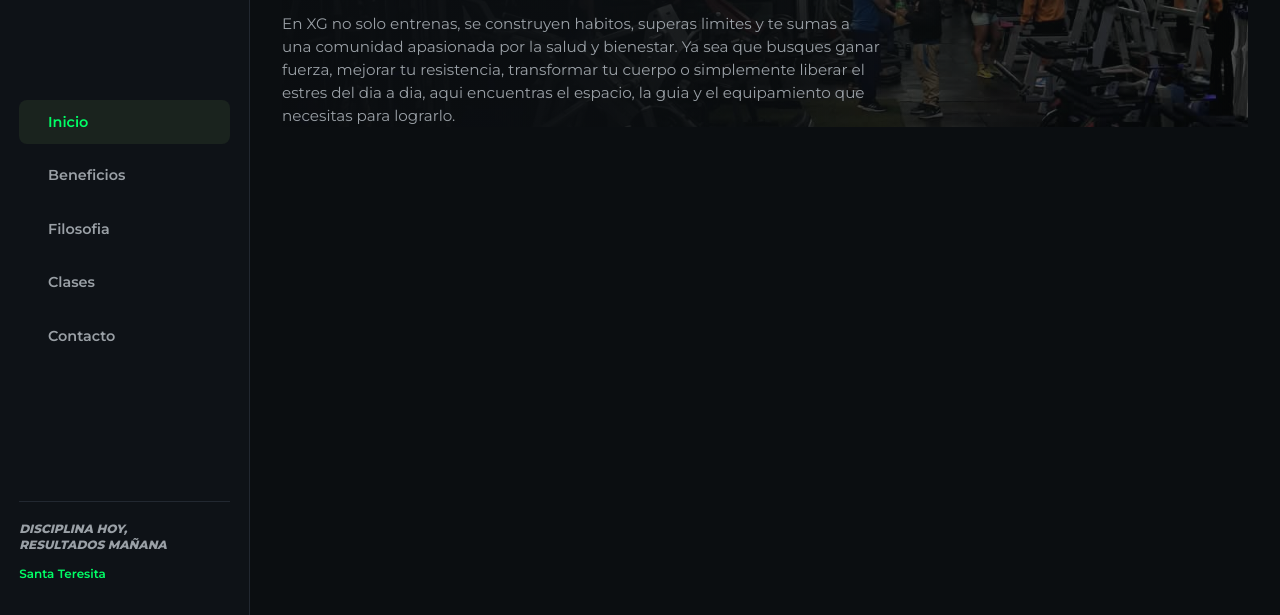
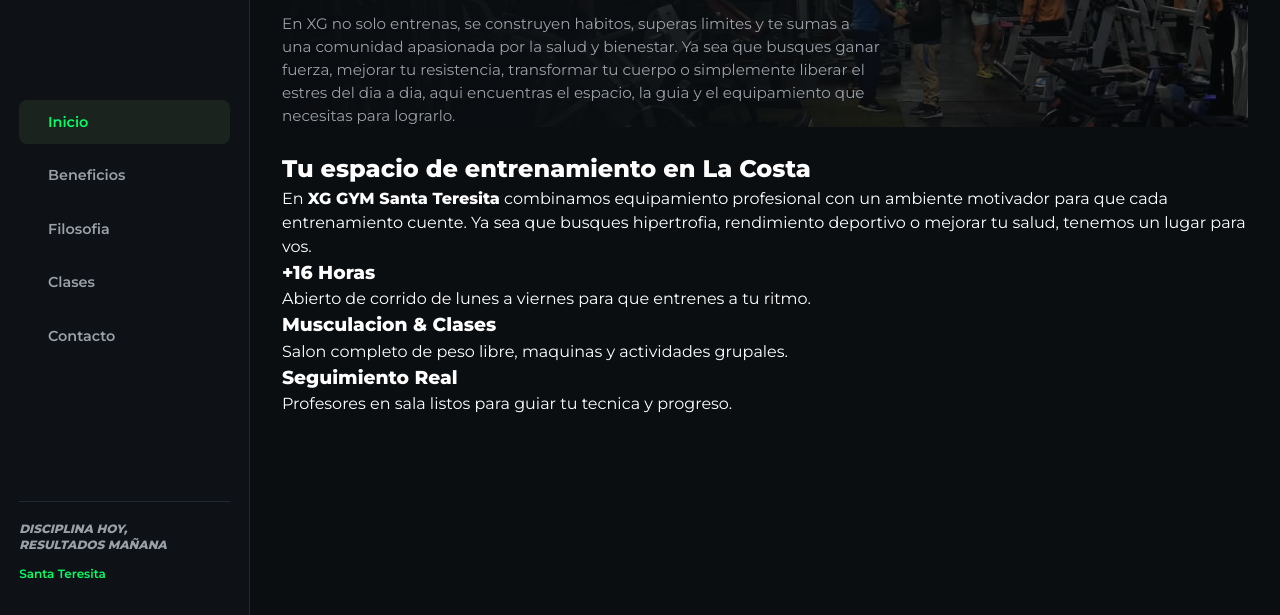
Before and after one commit to morenacpalacios-blip/mipaginaweb, a plain HTML site: page index.html in a window 1280 px wide. Shown: the part 185-800 px from the top of the page. Drawn offline with Linux system fonts and the light colour scheme.

Commit message:
agregue un section

```diff
--- a/index.html
+++ b/index.html
@@ -46,6 +46,26 @@
                     <p>En XG no solo entrenas, se construyen habitos, superas limites y te sumas a una comunidad apasionada por la salud y bienestar. Ya sea que busques ganar fuerza, mejorar tu resistencia, transformar tu cuerpo o simplemente liberar el estres del dia a dia, aqui encuentras el espacio, la guia y el equipamiento que necesitas para lograrlo.</p>
                 </div>
             </section>
+
+            <section class="inicio-extra">
+                <h2>Tu espacio de entrenamiento en La Costa</h2>
+                <p>En <strong>XG GYM Santa Teresita</strong> combinamos equipamiento profesional con un ambiente motivador para que cada entrenamiento cuente. Ya sea que busques hipertrofia, rendimiento deportivo o mejorar tu salud, tenemos un lugar para vos.</p>
+
+                <div class="cards-resumen">
+                    <div class="card-info">
+                        <h3>+16 Horas</h3>
+                        <p>Abierto de corrido de lunes a viernes para que entrenes a tu ritmo.</p>
+                    </div>
+                    <div class="card-info">
+                        <h3>Musculacion & Clases</h3>
+                        <p>Salon completo de peso libre, maquinas y actividades grupales.</p>
+                    </div>
+                    <div class="card-info">
+                        <h3>Seguimiento Real</h3>
+                        <p>Profesores en sala listos para guiar tu tecnica y progreso.</p>
+                    </div>
+                </div>
+            </section>
         </main>
 
     </div>
```
